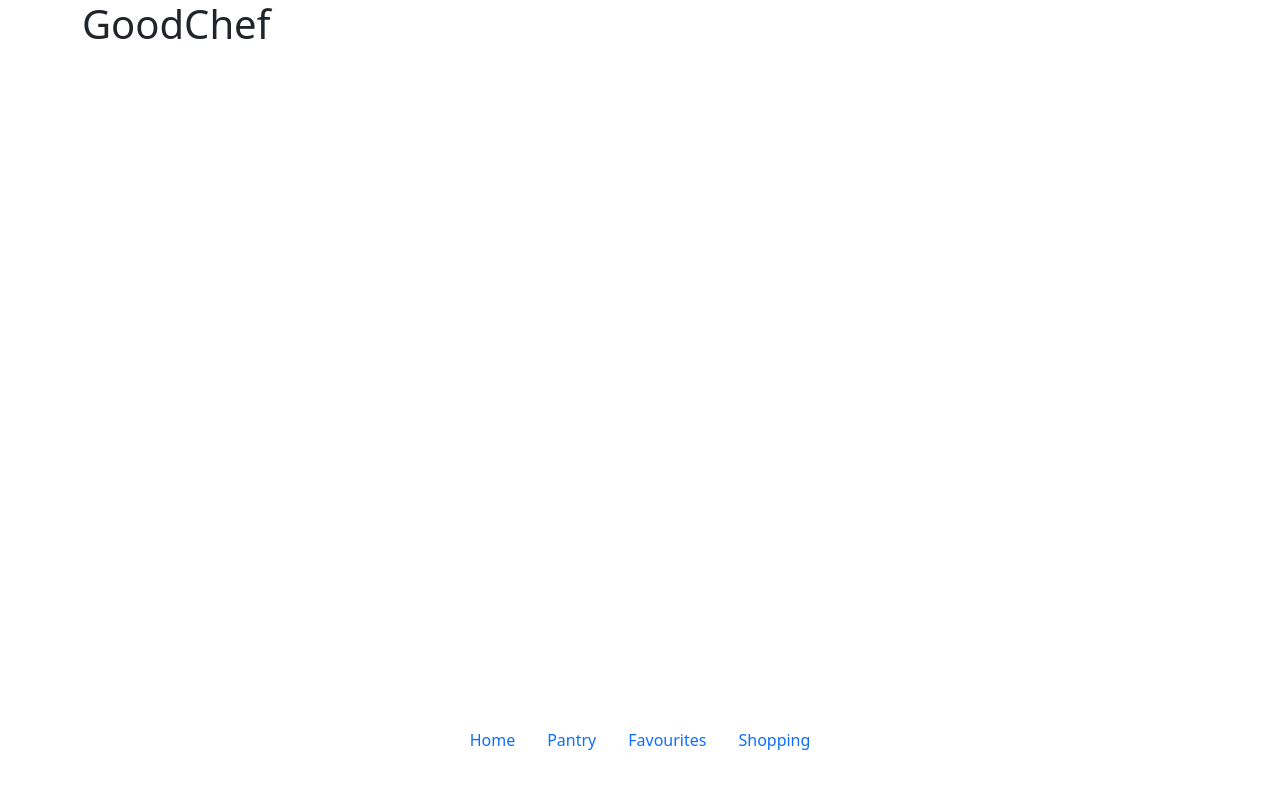
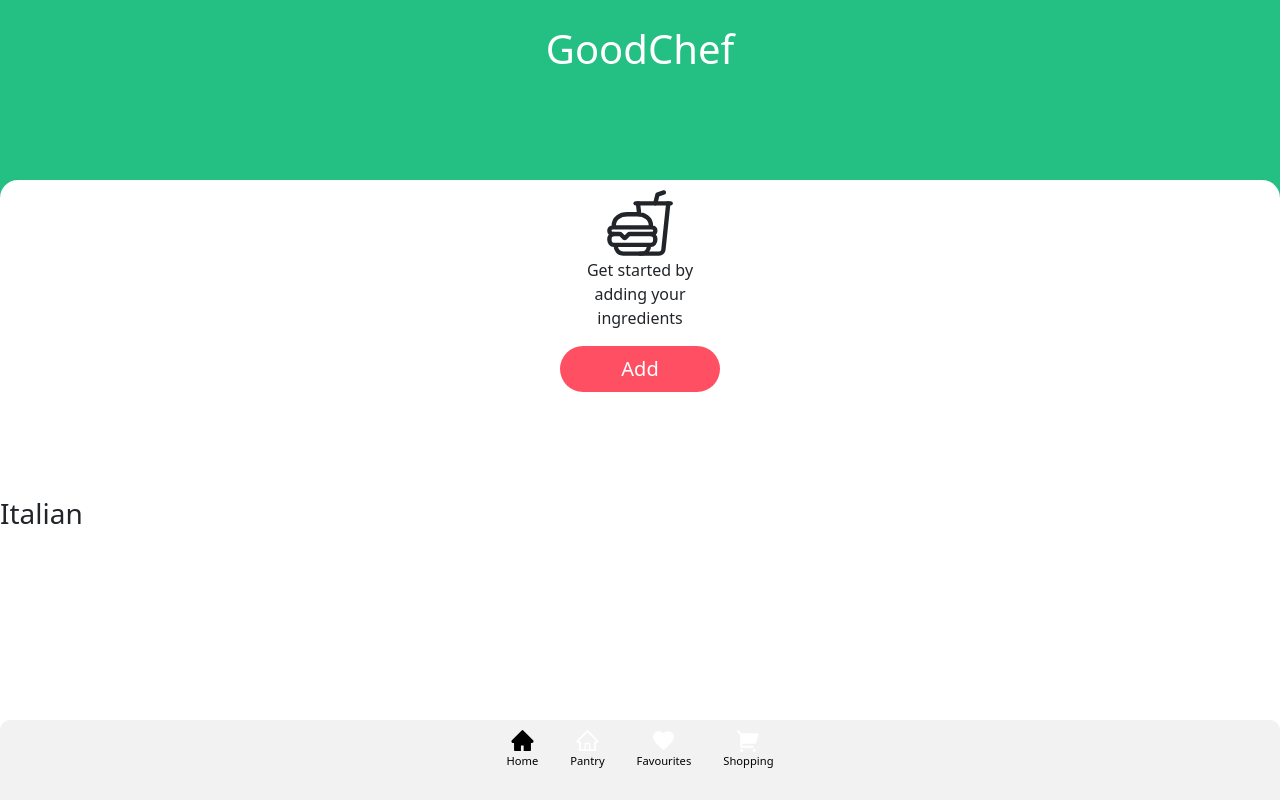
Before and after one commit to Tan--Tan/agile-assessment, a React (Create React App) app in the folder ui/: page / in a window 1280 px wide. Built offline with nearby package versions, Linux system fonts and the light colour scheme.

Commit message:
Add UI layout on home page

```diff
--- a/ui/package.json
+++ b/ui/package.json
@@ -11,10 +11,12 @@
     "react": "^18.2.0",
     "react-bootstrap": "^2.5.0",
     "react-dom": "^18.2.0",
+    "react-icons": "^4.4.0",
     "react-redux": "^8.0.2",
     "react-router-dom": "^6.3.0",
     "react-scripts": "5.0.1",
     "redux-thunk": "^2.4.1",
+    "styled-components": "^5.3.5",
     "web-vitals": "^2.1.4"
   },
   "scripts": {
--- a/ui/src/App.css
+++ b/ui/src/App.css
@@ -4,7 +4,45 @@
 }
 .h-90 {
     height: 90% !important;
+    background-color:#24BF82;
 }
 .h-10 {
     height: 10% !important;
 }
+
+.bottomNav {
+    border-top-left-radius: 10px;
+    border-top-right-radius: 10px;
+    background-color: #F2F2F2;
+}
+.header {
+    justify-content: center;
+    height: 25% !important;
+    /* background-color:#24BF82; */
+}
+.header h1 {
+    color: white;
+    text-align:center;
+    padding: 25px 25px;
+}
+.main {
+    border-top-left-radius: 18px;
+    border-top-right-radius: 18px;
+    background-color: white;
+}
+/* Home page */
+#getStarted > * {
+    text-align: center;
+    padding: 0.5em;
+}
+#addIngredients {
+    background-color: #FF4F63;
+    border-style: none;
+    border-radius: 20em;
+    width: 8em;
+
+}
+#addIngredients:hover {
+    background-color:#ce4555;
+    transition: 0.3s;
+  }
--- a/ui/src/App.js
+++ b/ui/src/App.js
@@ -1,5 +1,9 @@
 import './App.css';
-import { Link, Outlet } from "react-router-dom";
+import { NavLink, Link, Outlet } from "react-router-dom";
+import { AiFillHome, AiOutlineHome } from "react-icons/ai";
+import { MdFavorite } from "react-icons/md";
+import { RiShoppingCart2Fill } from "react-icons/ri";
+import styled from "styled-components";
 
 import {
   Container,
@@ -11,19 +15,32 @@ import {
 function App() {
   return (
     <>
-    <Container fluid className="h-100">
+    <Container fluid className="h-100 ">
       <Row className="h-90">
         <Col>
           <Outlet />
         </Col>
       </Row>
-      <Row className="h-10">
+      <Row className="h-10 bottomNav">
         <Col>
-          <Nav className="d-flex justify-content-center">
-            <Nav.Link as={Link} to="/">Home</Nav.Link>
-            <Nav.Link as={Link} to="/pantry">Pantry</Nav.Link>
-            <Nav.Link as={Link} to="/favourites">Favourites</Nav.Link>
-            <Nav.Link as={Link} to="/shopping">Shopping</Nav.Link>
+          <Nav className="d-flex justify-content-center" >
+            <Nav.Link as={SLink} to="/">
+              <AiFillHome size={25}/>
+              Home
+              </Nav.Link>
+            <Nav.Link as={SLink} to="/pantry">
+              <AiOutlineHome size={25}/>
+              Pantry
+              </Nav.Link>
+            <Nav.Link as={SLink} to="/favourites">
+              <MdFavorite size={25}/>
+              Favourites
+              </Nav.Link>
+            <Nav.Link as={SLink} to="/shopping">
+              <RiShoppingCart2Fill size={25}/>
+              Shopping
+              </Nav.Link>
+
           </Nav>
         </Col>
       </Row>
@@ -31,5 +48,30 @@ function App() {
     </>
   );
 }
+// Styling nav links and icons using styled-components
+const SLink = styled(NavLink)`
+  display: flex;
+  flex-direction: column;
+  align-items: center;
+  svg{
+    color: white;
+  }
+  font-size:0.7em;
+  color: black;
+  &:hover {
+    transition: 0.1s ease-out;
+    color: #24BF82;
+    svg{
+      transition: 0.1s ease-out;
+      color: #24BF82;
+    }
+}
+  &.active{
+    color: black;
+    svg{
+      color: black;
+    }
+  }
+`;
 
 export default App;
--- a/ui/src/Home.js
+++ b/ui/src/Home.js
@@ -1,10 +1,38 @@
-import Container from 'react-bootstrap/Container';
+import {
+  Container,
+  Row,
+  Col,
+  Button
+} from 'react-bootstrap';
+import { Link } from "react-router-dom";
+import { IoFastFoodOutline } from "react-icons/io5";
+import Italian from './components/Italian';
 
 function Home() {
   return (
-    <Container>
-      <h1>GoodChef</h1>
-    </Container>
+    <>
+      <Row className="header">
+        <Col>
+          <h1>GoodChef</h1>
+        </Col>
+      </Row>
+      <Row className="h-75 main">
+        <Row id="getStarted" className="h-25 g-0">
+          <Col>
+            <IoFastFoodOutline size={70}/ >
+            <p> Get started by <br/> adding your <br/> ingredients</p>
+            <Button id="addIngredients" as={Link} to="/pantry" size="lg">
+              Add</Button>
+          </Col>
+        </Row>
+        <Row className="h-35 g-0">
+          <Col>
+            <Italian />
+          </Col>
+        </Row>
+
+      </Row>
+    </>
   );
 }
 
--- /dev/null
+++ b/ui/src/components/Italian.jsx
@@ -0,0 +1,11 @@
+import React from 'react'
+
+function Italian() {
+  return (
+    <div>
+      <h3> Italian </h3>
+    </div>
+  )
+}
+
+export default Italian
```
Also changed, not shown: 1 other file (tests, documents, lock files or other folders).
